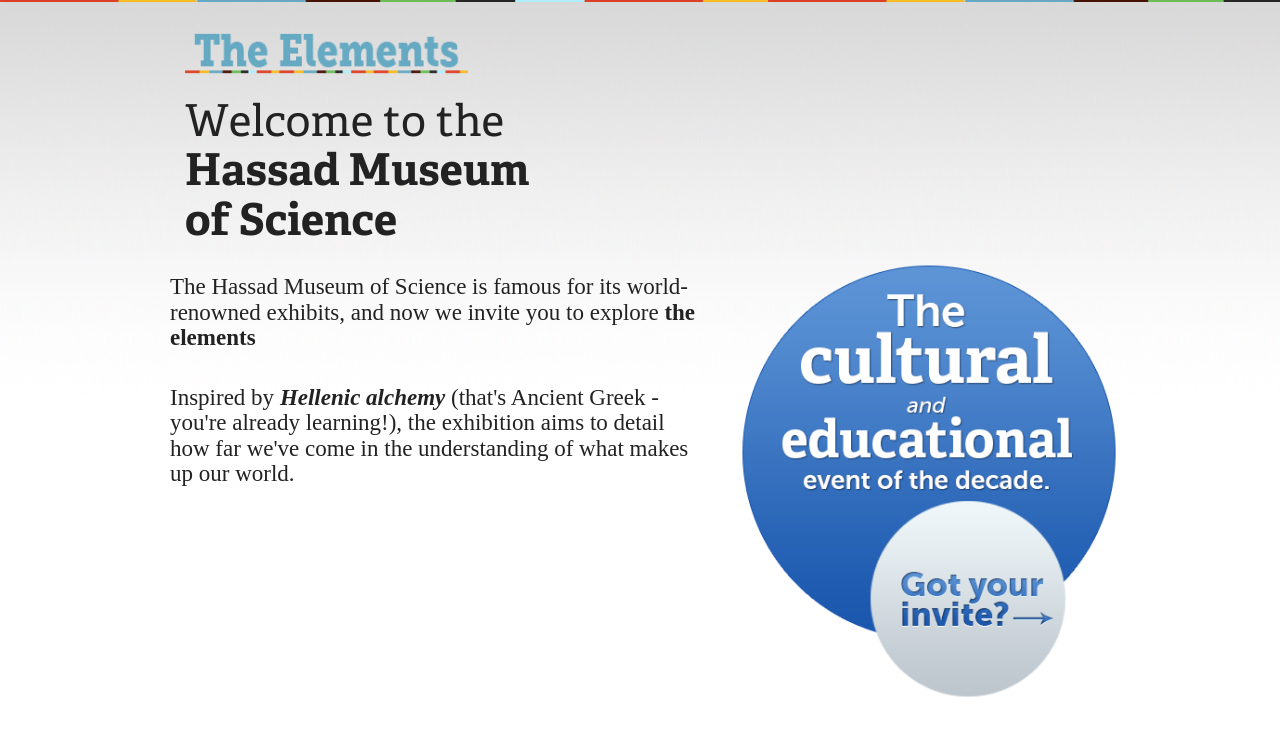
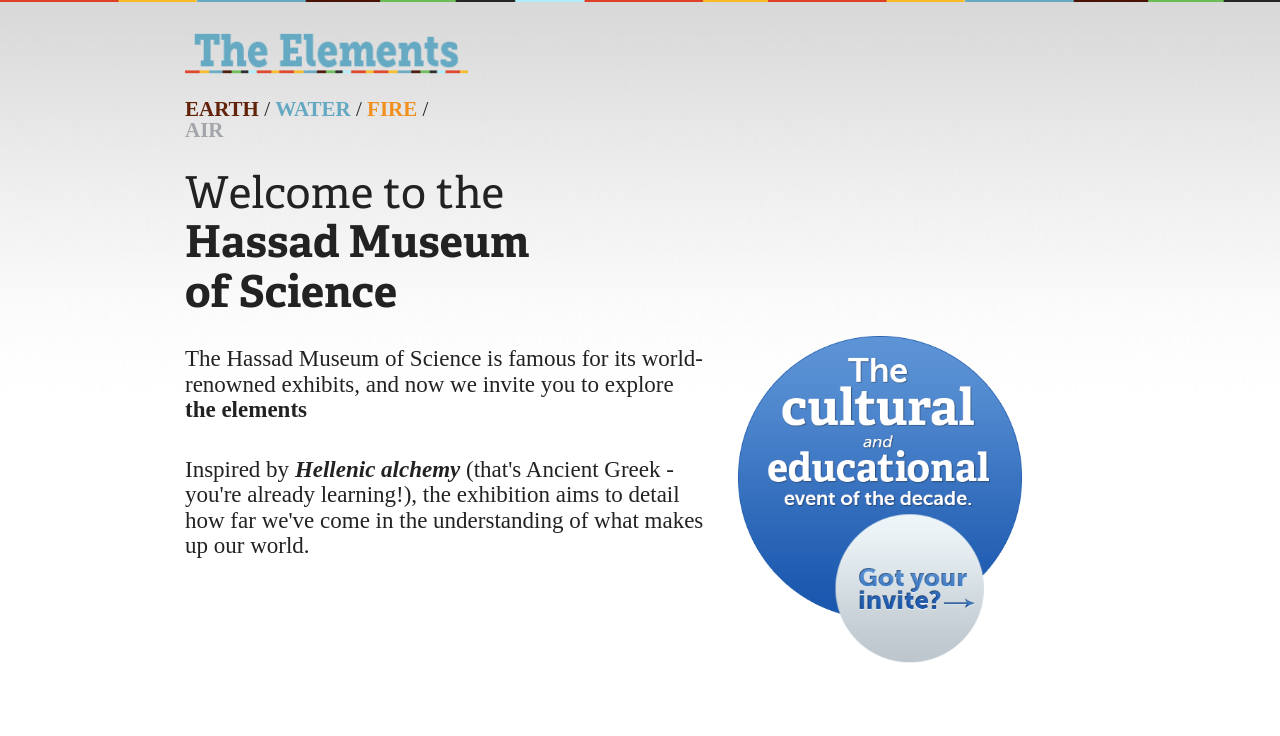
Before and after one commit to AxelBCreative/ElementsExhibition, a CodeIgniter app: page /ElementsExhibition/ in a window 1280 px wide. Shown: the top 736 px of the page. Run offline with CodeIgniter, Linux system fonts and the light colour scheme; some web fonts are replaced.

Commit message:
Added elements navigation

```diff
--- /dev/null
+++ b/application/views/foundation/elements_navigation.php
@@ -0,0 +1,6 @@
+<nav id="elements">
+	<span id="earth">Earth</span> /
+	<span id="water">Water</span> /
+	<span id="fire">Fire</span> /
+	<span id="air">Air</span>
+</nav>
--- a/application/views/foundation/header.php
+++ b/application/views/foundation/header.php
@@ -5,4 +5,9 @@
 			<a href="<?php echo base_url(); ?>"><img src="<?php echo base_url(); ?>assets/images/foundation/logo.png" alt="The Elements" /></a>
 		</div>
 	</div>
+	<div class="row">
+		<div class="four columns">
+			<?php $this->load->view('foundation/elements_navigation');	?>
+		</div>
+	</div>
 </header>
--- a/application/views/foundation/home.php
+++ b/application/views/foundation/home.php
@@ -1,8 +1,11 @@
 	<div class="row">
-
 			<div class="five columns">
 				<?php echo $heading; ?>
 			</div>
+	</div>
+
+	<div class="row">
+		<div class="twelve columns">
 				<div class="row">
 
 					<div class="seven columns">
@@ -10,10 +13,11 @@
 					</div>
 
 					<div class="row">
-					<div class="five columns">
+						<div class="four columns">
 							<a href="vip/invite"><img src="<?php echo $inviteimage; ?>" /></a>
 						</div>
 					</div>
 
 				</div>
+		</div>
 	</div><!--.row-->
--- a/assets/stylesheets/app.css
+++ b/assets/stylesheets/app.css
@@ -129,8 +129,24 @@ body {
 	padding: 25px 15px 0 15px;
 }
 
-h1, h2, h3, h4, h5, h6 {font-family: "Adelle Regular"; font-smooth: always;
-  -webkit-font-smoothing: antialiased;}
+h1, h2, h3, h4, h5, h6 {
+	font-family: "Adelle Regular";
+}
+
+nav#elements {
+	font-family: 'Museo Sans';
+	font-weight: 100;
+	font-size:150%;
+	text-transform: uppercase;
+	margin: 15px 0 15px 0;
+}
+	nav#elements span {
+		font-weight: 900;
+	}
+		nav#elements span#earth {color: #622209;}
+		nav#elements span#water {color: #64a8c2;}
+		nav#elements span#fire {color: #f1901f;}
+		nav#elements span#air {color: #a2a5a9;}
 
 
 /* -----------------------------------------
```
Lines whose indentation alone changed are shown as unchanged.
